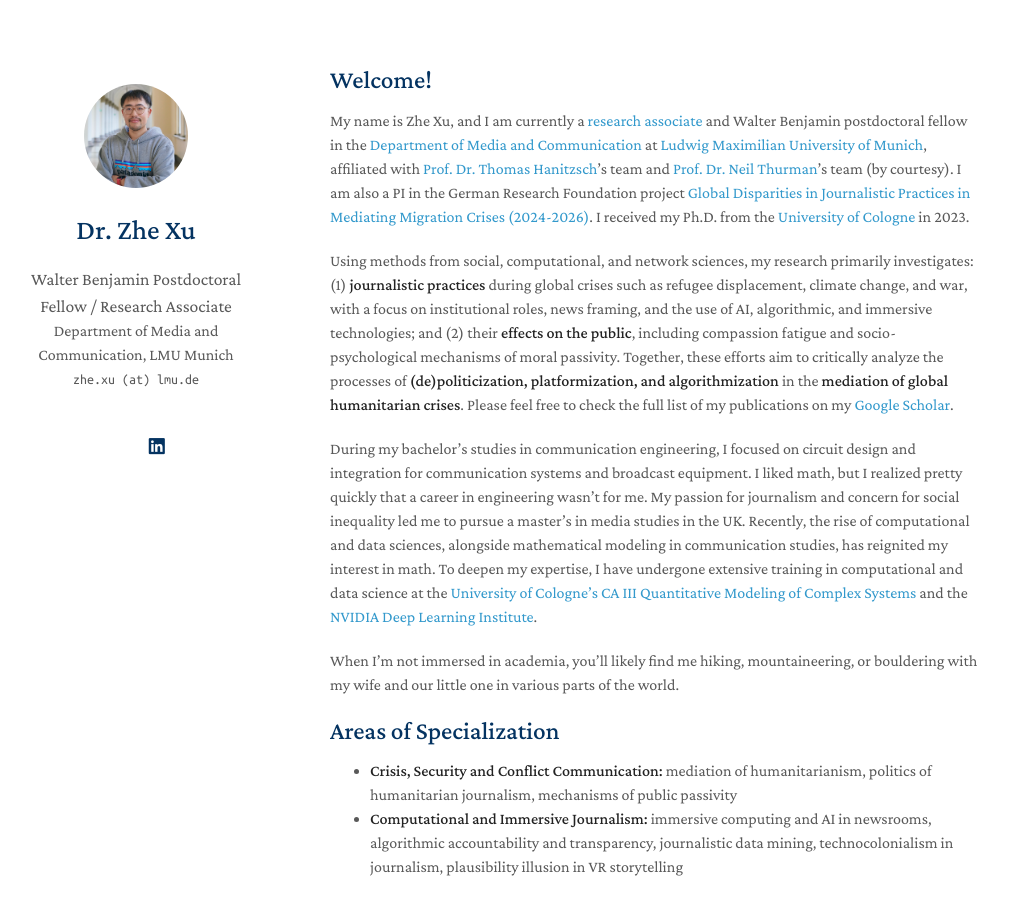
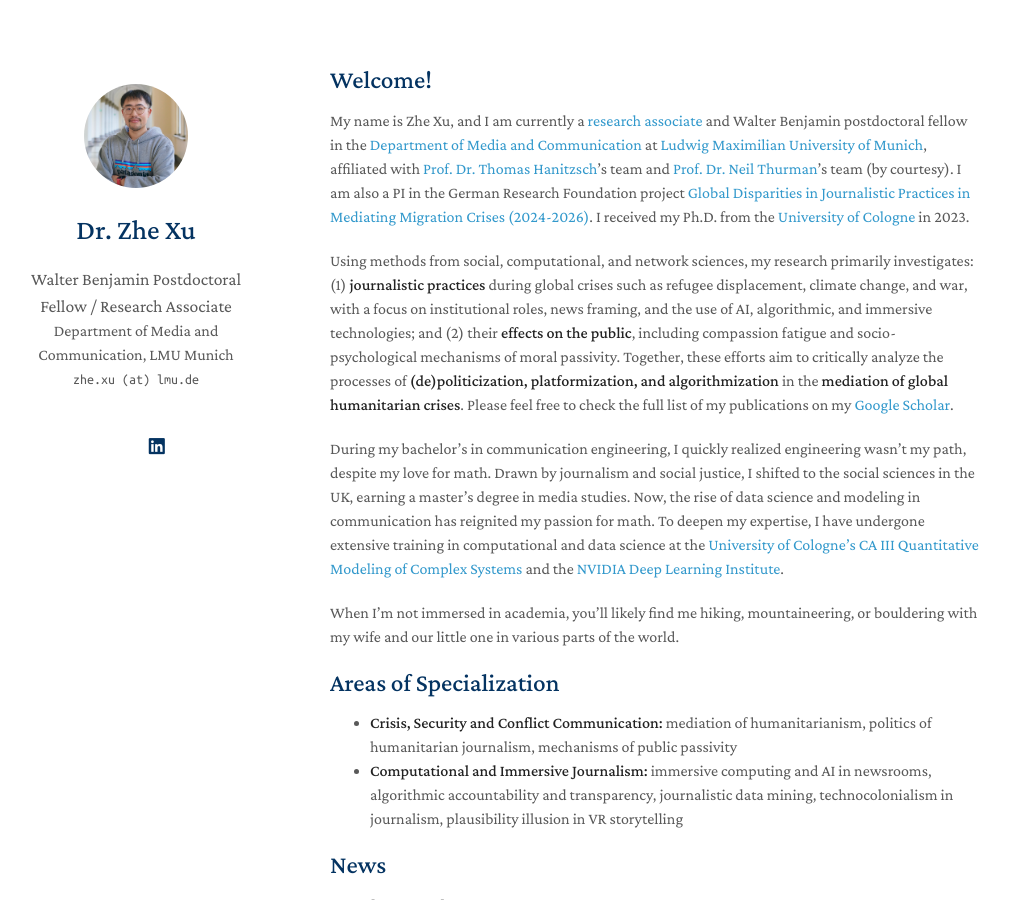
Before and after one commit to zhexuphd/home, a Jekyll site: the page built from index.md, in a window 1280 px wide and 900 px high. Shown: the whole window, without its empty margins (140-1150 px from the left). Built offline with Jekyll 4.4.1, drawn with Linux system fonts in a browser that asks for light colours; a style sheet for code colours, icons or effects is not loaded; our own code applies the rules of GitHub Pages for plain Markdown files.

Commit message:
Update index.md

```diff
--- a/index.md
+++ b/index.md
@@ -8,7 +8,7 @@ My name is Zhe Xu, and I am currently a [research associate](https://www.ifkw.un
 
 Using methods from social, computational, and network sciences, my research primarily investigates: (1) **journalistic practices** during global crises such as refugee displacement, climate change, and war, with a focus on institutional roles, news framing, and the use of AI, algorithmic, and immersive technologies; and (2) their **effects on the public**, including compassion fatigue and socio-psychological mechanisms of moral passivity. Together, these efforts aim to critically analyze the processes of **(de)politicization, platformization, and algorithmization** in the **mediation of global humanitarian crises**. Please feel free to check the full list of my publications on my [Google Scholar](https://scholar.google.de/citations?user=lxUyedYAAAAJ&hl=en&oi=sra).
 
-During my bachelor’s studies in communication engineering, I focused on circuit design and integration for communication systems and broadcast equipment. I liked math, but I realized pretty quickly that a career in engineering wasn’t for me. My passion for journalism and concern for social inequality led me to pursue a master’s in media studies in the UK. Recently, the rise of computational and data sciences, alongside mathematical modeling in communication studies, has reignited my interest in math. To deepen my expertise, I have undergone extensive training in computational and data science at the [University of Cologne's CA III Quantitative Modeling of Complex Systems](http://ml-school.uni-koeln.de/) and the [NVIDIA Deep Learning Institute](https://learn.nvidia.com/courses/course-detail?course_id=course-v1:DLI+C-FX-06+V2).
+During my bachelor's in communication engineering, I quickly realized engineering wasn’t my path, despite my love for math. Drawn by journalism and social justice, I shifted to the social sciences in the UK, earning a master’s degree in media studies. Now, the rise of data science and modeling in communication has reignited my passion for math. To deepen my expertise, I have undergone extensive training in computational and data science at the [University of Cologne's CA III Quantitative Modeling of Complex Systems](http://ml-school.uni-koeln.de/) and the [NVIDIA Deep Learning Institute](https://learn.nvidia.com/courses/course-detail?course_id=course-v1:DLI+C-FX-06+V2).
 
 When I’m not immersed in academia, you’ll likely find me hiking, mountaineering, or bouldering with my wife and our little one in various parts of the world.
 
```
